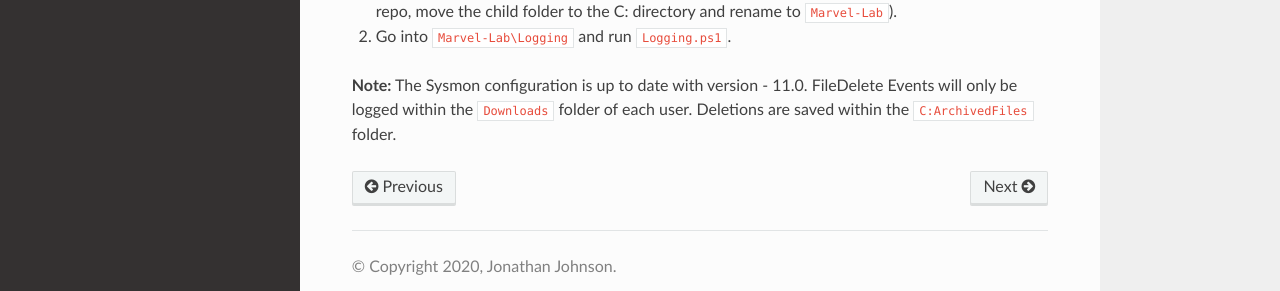
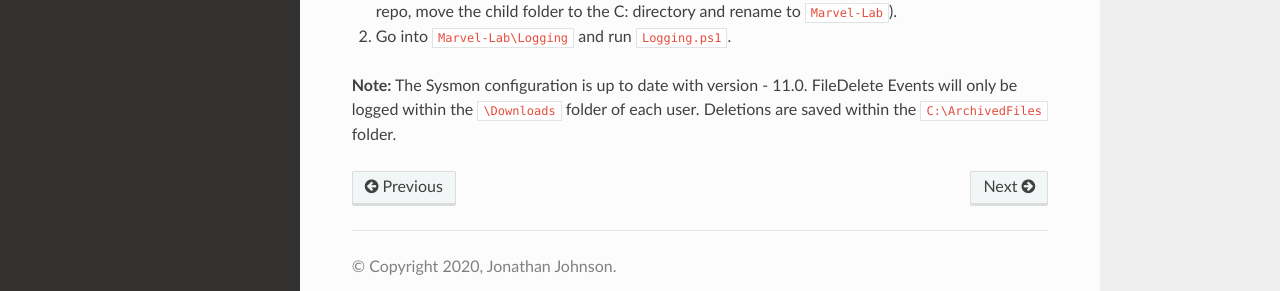
Before and after one commit to jsecurity101/Marvel-Lab, a Sphinx documentation site: the page built from docs/subpages/build_steps.rst, in a window 1280 px wide and 900 px high, scrolled down 831 px. Shown: the part 564-855 px from the top of the window. Built offline with Sphinx 7.4.7 and the Read the Docs theme 2.0.0, drawn with Linux system fonts in a browser that asks for light colours; cross-references to code outside the pages are shown as plain code; some of the changed lines change nothing that is shown.

Commit message:
updating docs

```diff
--- a/docs/subpages/build_steps.rst
+++ b/docs/subpages/build_steps.rst
@@ -66,5 +66,5 @@ On Workstation and DC:
 
 **Note:** The Sysmon configuration is up to date with version - 11.0.
 FileDelete Events will only be logged within the
-:raw-latex:`\Downloads` folder of each user. Deletions are saved within
-the :raw-latex:`C:\ArchivedFiles` folder.
+``\Downloads`` folder of each user. Deletions are saved within
+the ``C:\ArchivedFiles`` folder.
```
